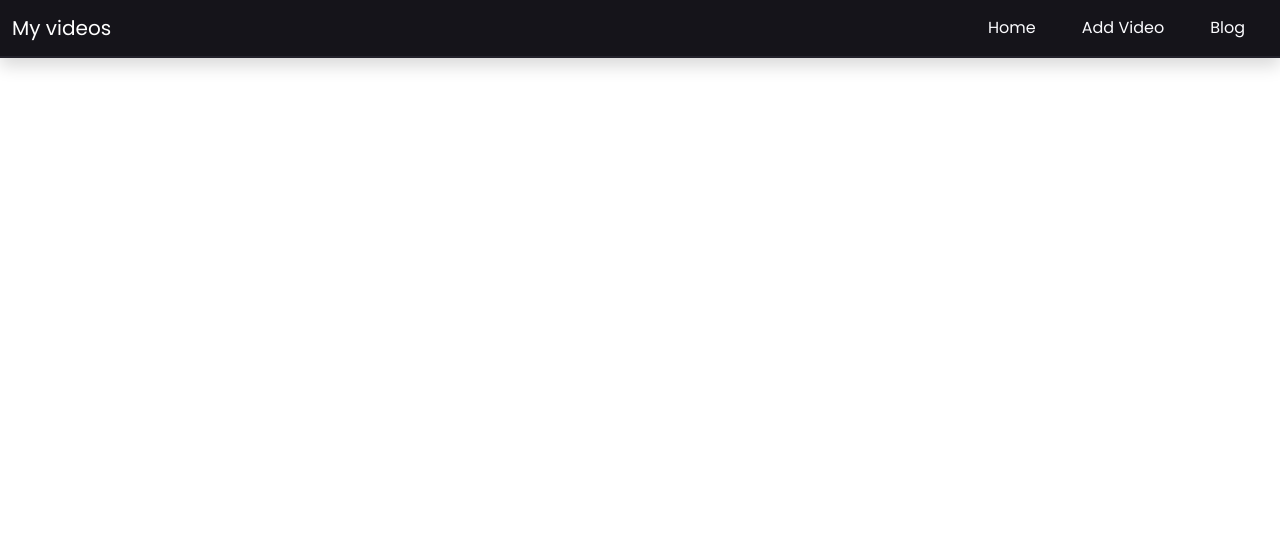
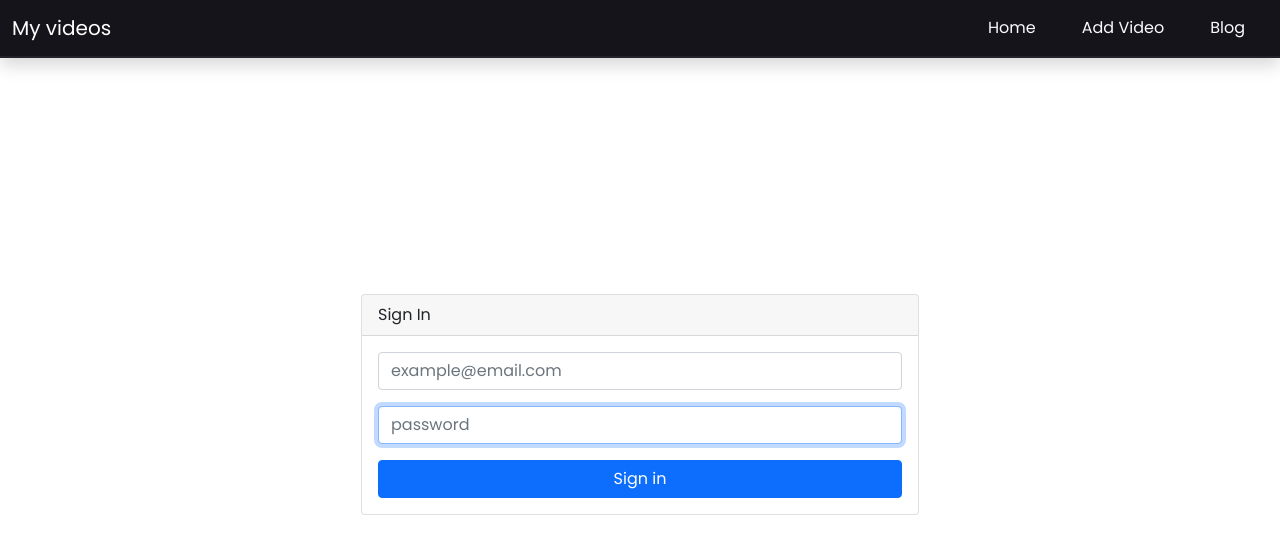
Before and after one commit to Cmmh1101/videos-frontend, a React (Create React App) app: page /signin in a window 1280 px wide. Shown: the top 554 px of the page. Built offline with nearby package versions, Linux system fonts and the light colour scheme.

Commit message:
added sign in component

```diff
--- a/src/router/AppRouter.tsx
+++ b/src/router/AppRouter.tsx
@@ -1,6 +1,7 @@
 import React from "react";
 import { Route, Routes } from "react-router-dom";
 import { Container } from "reactstrap";
+import SignInForm from "../views/components/signIn/SignInForm";
 import VideoForm from "../views/components/videos/VideoForm";
 import HomePage from "../views/HomePage";
 
@@ -11,6 +12,7 @@ const AppRouter = (props: Props) => {
     <Container>
       <Routes>
         <Route path="/" element={<HomePage />} />
+        <Route path="/signin" element={<SignInForm />} />
         <Route path="/newVideo" element={<VideoForm />} />
         <Route path="/update/:id" element={<VideoForm />} />
 
--- /dev/null
+++ b/src/views/components/signIn/SignInForm.tsx
@@ -0,0 +1,103 @@
+import { url } from "inspector";
+import React, { ChangeEvent, FormEvent } from "react";
+import { useNavigate, useParams } from "react-router-dom";
+import { toast } from "react-toastify";
+import {
+  Button,
+  Card,
+  CardBody,
+  CardHeader,
+  Col,
+  Form,
+  FormGroup,
+  Input,
+  Row,
+} from "reactstrap";
+
+type InputChange = ChangeEvent<HTMLInputElement | HTMLTextAreaElement>;
+
+const SignInForm = () => {
+  const navigate = useNavigate();
+  const params = useParams();
+  console.log(params);
+  const initialState = {
+    title: "",
+    description: "",
+    url: "",
+  };
+  //   const [video, setVideo] = useState<Video>(initialState);
+
+  const handleInputChange = (e: InputChange) => {
+    // setVideo({
+    //   ...video,
+    //   [e.target.name]: e.target.value,
+    //   [e.target.name]: e.target.nodeValue,
+    //   [e.target.name]: e.target.value,
+    // });
+  };
+
+  const handleSubmit = async (e: FormEvent<HTMLFormElement>) => {
+    e.preventDefault();
+
+    // if (!params.id) {
+    //   await videoService.createVideo(video);
+    //   toast.success("New Video Added");
+    //   setVideo(initialState);
+    // } else {
+    //   await videoService.updateVideo(params.id, video);
+    //   toast.success(`Video ${video.title} Updated`);
+    // }
+    navigate({ pathname: "/" });
+  };
+
+  //   const getVideo = async (_id: string) => {
+  //     const res = await videoService.getVideo(_id);
+  //     const { title, description, url } = res.data;
+  //     setVideo({ title, description, url });
+  //   };
+
+  //   useEffect(() => {
+  //     if (params.id) getVideo(params.id);
+  //   }, []);
+
+  return (
+    <Row className="create-video">
+      <Col xs={12} className="form-col">
+        <Card className="col-6">
+          <CardHeader>Sign In</CardHeader>
+          <CardBody>
+            <Form onSubmit={handleSubmit}>
+              <FormGroup>
+                <Input
+                  type="email"
+                  name="title"
+                  placeholder="example@email.com"
+                  className="create-input"
+                  //   value={video.title}
+                  onChange={handleInputChange}
+                  autoFocus
+                />
+              </FormGroup>
+              <FormGroup>
+                <Input
+                  type="password"
+                  name="url"
+                  placeholder="password"
+                  className="create-input"
+                  onChange={handleInputChange}
+                  autoFocus
+                />
+              </FormGroup>
+
+              <Button type="submit" block color="primary" className="">
+                Sign in
+              </Button>
+            </Form>
+          </CardBody>
+        </Card>
+      </Col>
+    </Row>
+  );
+};
+
+export default SignInForm;
--- a/src/views/components/videos/VideoForm.tsx
+++ b/src/views/components/videos/VideoForm.tsx
@@ -67,7 +67,7 @@ const VideoForm = (props: Props) => {
   return (
     <Row className="create-video">
       <Col xs={12} className="form-col">
-        <Card>
+        <Card className="col-6">
           <CardHeader>
             {params.id ? "Update Video" : "Add New Video"}
           </CardHeader>
```
